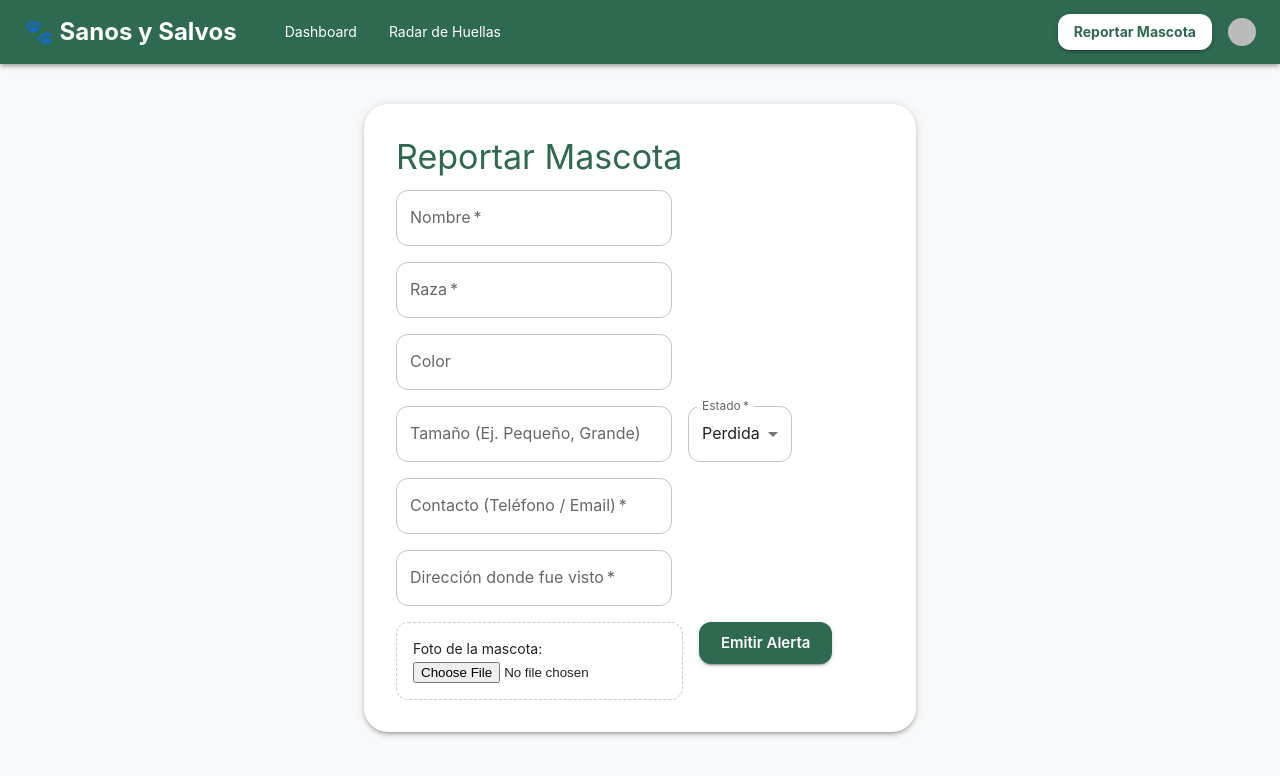
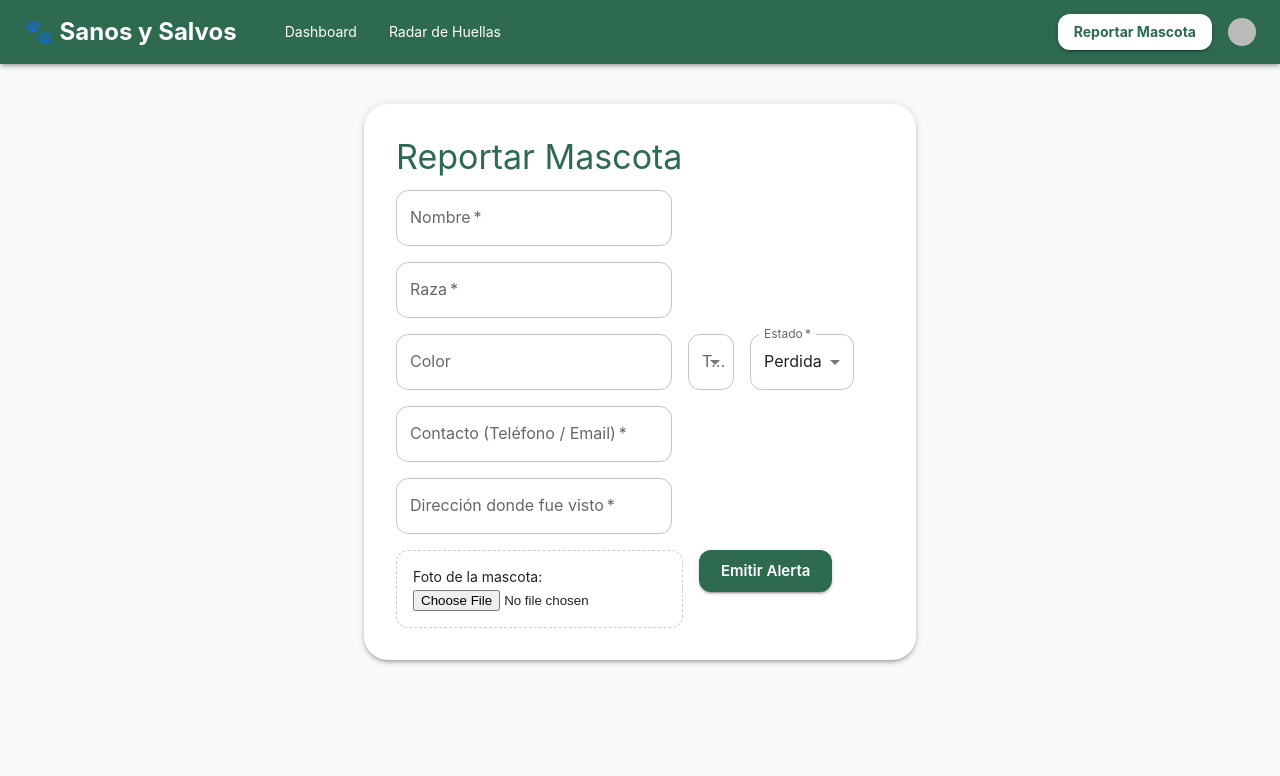
Before and after one commit to wsk4/frontend-sanos-y-salvos, a React (Vite) app: page /reportar in a window 1280 px wide. Shown: the top 776 px of the page. Built offline with nearby package versions, Linux system fonts and the light colour scheme; no server answers; sample sign-in values are in the browser's storage; some icons are missing.

Commit message:
tamano seleccionador

```diff
--- a/src/modules/reports/ReportForm.jsx
+++ b/src/modules/reports/ReportForm.jsx
@@ -125,13 +125,19 @@ export class ReportForm extends Component {
               </Grid>
               {/* Tamaño */}
               <Grid item xs={12} sm={6}>
-                <TextField
-                  label="Tamaño (Ej. Pequeño, Grande)"
-                  fullWidth
-                  name="tamano"
-                  value={formData.tamano}
-                  onChange={this.handleChange}
-                />
+                <FormControl fullWidth required>
+                  <InputLabel>Tamaño</InputLabel>
+                  <Select
+                    name="tamano"
+                    value={formData.tamano}
+                    label="Tamaño"
+                    onChange={this.handleChange}
+                  >
+                    <MenuItem value="PEQUEÑO">Pequeño</MenuItem>
+                    <MenuItem value="MEDIANO">Mediano</MenuItem>
+                    <MenuItem value="GRANDE">Grande</MenuItem>
+                  </Select>
+                </FormControl>
               </Grid>
               {/* Estado */}
               <Grid item xs={12} sm={6}>
```
